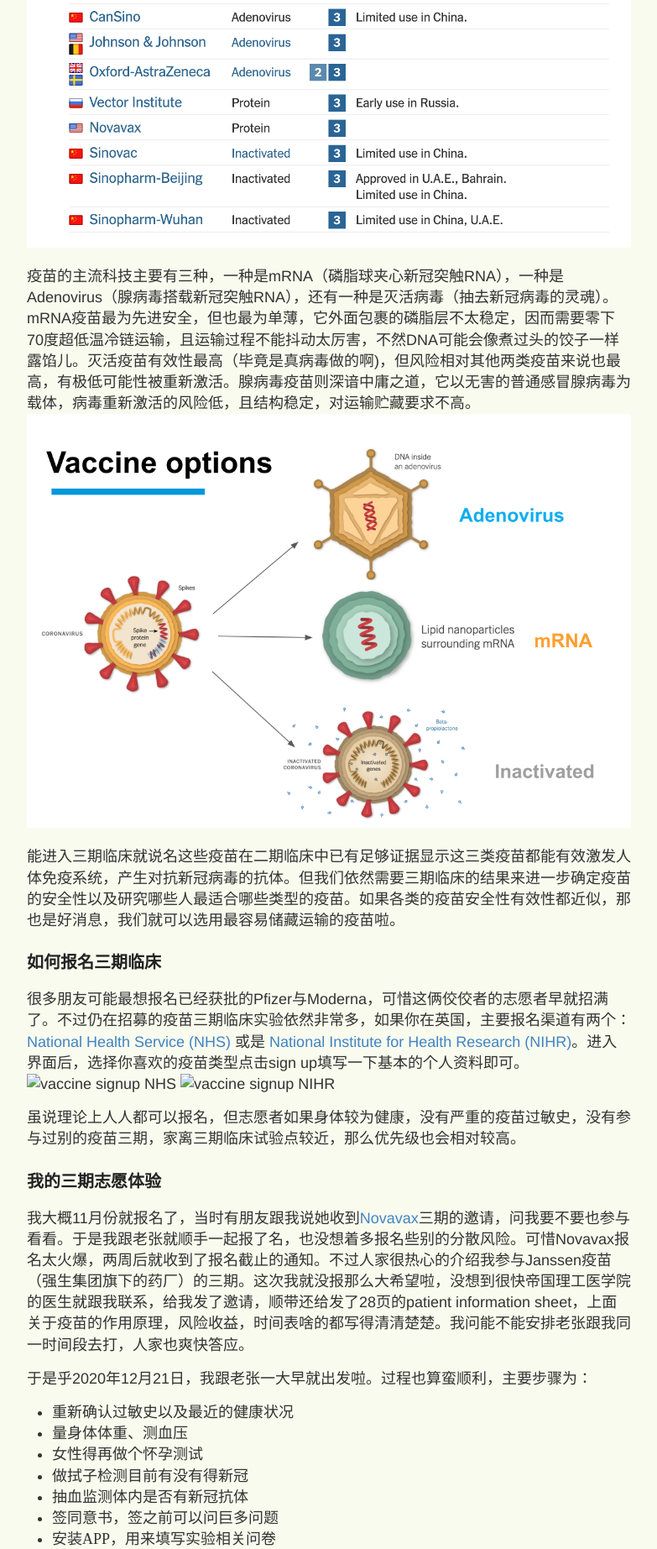
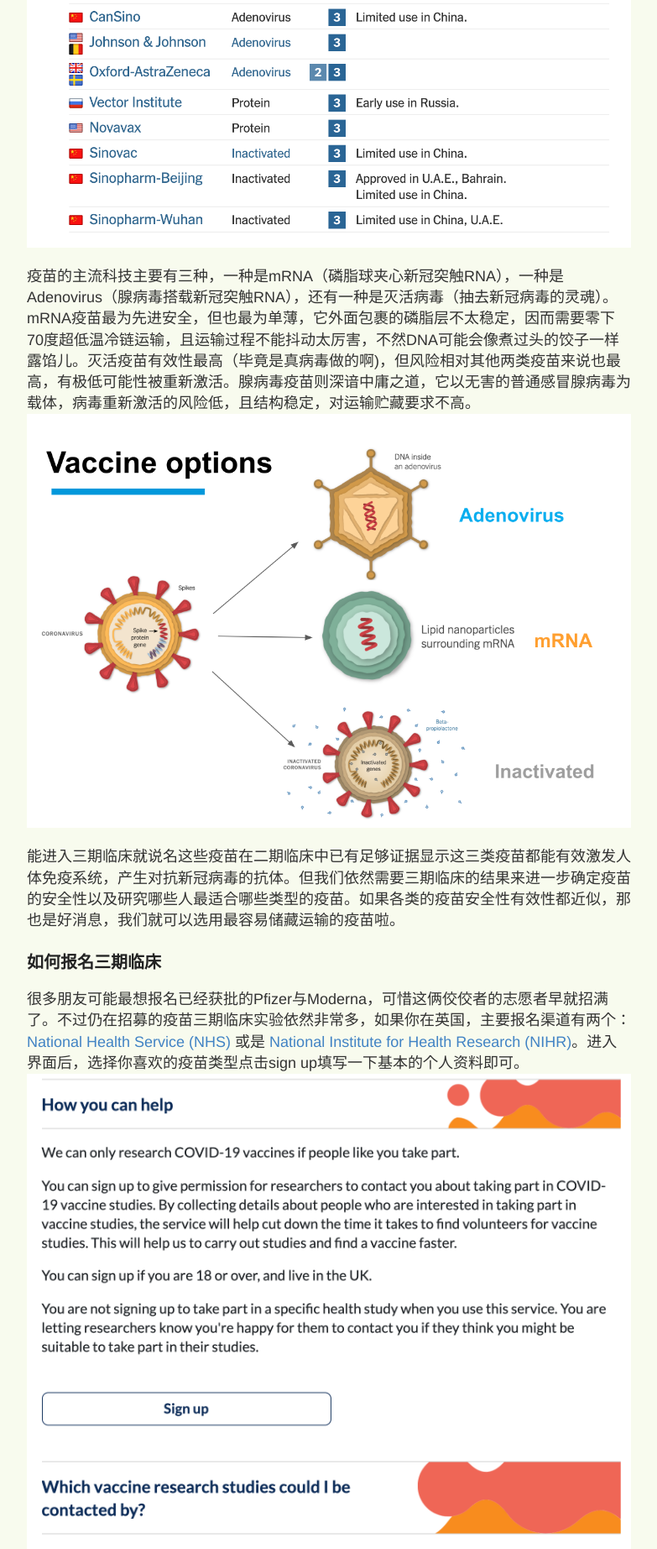
Before and after one commit to yihanxu/yihanxu.github.io, a Jekyll site: the page built from _posts/2020-12-24-covid-vaccine-volunteer.md, in a window 1280 px wide. Shown: the part 747-2592 px from the top of the page at 84% size, without its empty margins (248-1031 px from the left). Built offline with Jekyll 4.4.1, drawn with Linux system fonts in a browser that asks for light colours; comment, search, counter and statistics services are not loaded.

Commit message:
correct typo

```diff
--- a/_posts/2020-12-24-covid-vaccine-volunteer.md
+++ b/_posts/2020-12-24-covid-vaccine-volunteer.md
@@ -10,16 +10,16 @@
 虽然Pfizer跟Moderna目前均已获批上市，但欧美国家目前只有高风险人群可以免费接种（印尼是18~60岁生力军先接种，而中国则是一线人员及出国留学经商人员可以接种）。我等普通人就算想花钱买也买不到，保守估计至少还要等一年才能轮上。可是我想早打早安心呐，有什么路子吗？还真有，那就是报名参加疫苗三期临床志愿者。
 
 ### 疫苗类型
-本着鸡蛋不能放同一篮子的原则， 科学家研发了诸多不同类型的疫苗。纽约时报对各个疫苗的临床进展有个实时追踪，单单进入三期的就已有11个。
+本着鸡蛋不能放同一篮子的原则， 科学家研发了诸多不同类型的疫苗。纽约时报对各个疫苗的临床进展有个实时追踪，单单进入三期的就已有11个。<br>
 ![vaccine tracker](/images/vaccine_tracker.jpg)
 
-疫苗的主流科技主要有三种，一种是mRNA（磷脂球夹心新冠突触RNA），一种是Adenovirus（腺病毒搭载新冠突触RNA），还有一种是灭活病毒（抽去新冠病毒的灵魂）。mRNA疫苗最为先进安全，但也最为单薄，它外面包裹的磷脂层不太稳定，因而需要零下70度超低温冷链运输，且运输过程不能抖动太厉害，不然DNA可能会像煮过头的饺子一样露馅儿。灭活疫苗有效性最高（毕竟是真病毒做的啊)，但风险相对其他两类疫苗来说也最高，有极低可能性被重新激活。腺病毒疫苗则深谙中庸之道，它以无害的普通感冒腺病毒为载体，病毒重新激活的风险低，且结构稳定，对运输贮藏要求不高。
+疫苗的主流科技主要有三种，一种是mRNA（磷脂球夹心新冠突触RNA），一种是Adenovirus（腺病毒搭载新冠突触RNA），还有一种是灭活病毒（抽去新冠病毒的灵魂）。mRNA疫苗最为先进安全，但也最为单薄，它外面包裹的磷脂层不太稳定，因而需要零下70度超低温冷链运输，且运输过程不能抖动太厉害，不然DNA可能会像煮过头的饺子一样露馅儿。灭活疫苗有效性最高（毕竟是真病毒做的啊)，但风险相对其他两类疫苗来说也最高，有极低可能性被重新激活。腺病毒疫苗则深谙中庸之道，它以无害的普通感冒腺病毒为载体，病毒重新激活的风险低，且结构稳定，对运输贮藏要求不高。<br>
 ![vaccine options](/images/vaccine_options.jpg)
 
 能进入三期临床就说名这些疫苗在二期临床中已有足够证据显示这三类疫苗都能有效激发人体免疫系统，产生对抗新冠病毒的抗体。但我们依然需要三期临床的结果来进一步确定疫苗的安全性以及研究哪些人最适合哪些类型的疫苗。如果各类的疫苗安全性有效性都近似，那也是好消息，我们就可以选用最容易储藏运输的疫苗啦。
 
 ### 如何报名三期临床
-很多朋友可能最想报名已经获批的Pfizer与Moderna，可惜这俩佼佼者的志愿者早就招满了。不过仍在招募的疫苗三期临床实验依然非常多，如果你在英国，主要报名渠道有两个：[National Health Service (NHS)](https://www.nhs.uk/conditions/coronavirus-covid-19/research/coronavirus-vaccine-research/) 或是 [National Institute for Health Research (NIHR)](https://bepartofresearch.nihr.ac.uk/vaccine-studies/)。进入界面后，选择你喜欢的疫苗类型点击sign up填写一下基本的个人资料即可。
+很多朋友可能最想报名已经获批的Pfizer与Moderna，可惜这俩佼佼者的志愿者早就招满了。不过仍在招募的疫苗三期临床实验依然非常多，如果你在英国，主要报名渠道有两个：[National Health Service (NHS)](https://www.nhs.uk/conditions/coronavirus-covid-19/research/coronavirus-vaccine-research/) 或是 [National Institute for Health Research (NIHR)](https://bepartofresearch.nihr.ac.uk/vaccine-studies/)。进入界面后，选择你喜欢的疫苗类型点击sign up填写一下基本的个人资料即可。<br>
 ![vaccine signup NHS](/images/vaccine_signup1.jpg)
 ![vaccine signup NIHR](/images/vaccine_signup2.jpg)
 
@@ -38,11 +38,11 @@
 - 安装APP，用来填写实验相关问卷
 - 打疫苗（双盲）
 
-打完后留院观察15分钟看有无过敏，整个过程差不多要三个小时。两个月后复诊再打第二剂。虽然时间挺长，但医生护士笑容满面，体贴入微，总体体验还是很不错的。最后还送了我们个大礼包。里面东西挺全，有体温计，血氧仪，两份拭子检验包，各类说明书等。志愿者还有个小小特权，那就是可以有优先检测权，如果出现症状会有专人上门取样，也可以随时联系医生咨询症状。
+打完后留院观察15分钟看有无过敏，整个过程差不多要三个小时。两个月后复诊再打第二剂。虽然时间挺长，但医生护士笑容满面，体贴入微，总体体验还是很不错的。最后还送了我们个大礼包。里面东西挺全，有体温计，血氧仪，两份拭子检验包，各类说明书等。志愿者还有个小小特权，那就是可以有优先检测权，如果出现症状会有专人上门取样，也可以随时联系医生咨询症状。<br>
 ![vaccine giftbox](/images/vaccine_giftbox.jpg)
 
 ### 最后的最后
-打完后，大伙儿最关心的问题恐怕就是我被分到了哪个组：实验组还是安慰剂组？按理说双盲实验嘛，打没打上是个抛硬币问题，谁也不知道。可毕竟真疫苗跟生理盐水还是有区别的。经过我跟老张的比对，老张应该是我们家的幸运儿啦，他打完就发烧，晚上还烧到38.3度（好在睡一觉就恢复啦），而我的感觉只能用Michael Pence的那句“I didn't feel a thing”来形容。
+打完后，大伙儿最关心的问题恐怕就是我被分到了哪个组：实验组还是安慰剂组？按理说双盲实验嘛，打没打上是个抛硬币问题，谁也不知道。可毕竟真疫苗跟生理盐水还是有区别的。经过我跟老张的比对，老张应该是我们家的幸运儿啦，他打完就发烧，晚上还烧到38.3度（好在睡一觉就恢复啦），而我的感觉只能用Michael Pence的那句“I didn't feel a thing”来形容。<br>
 ![MP](/images/pence.jpg)
 
 不过就算我得了个安慰奖也不错，重在参与嘛，难得可以在一线为科学做贡献（更何况以后采购蔬果都可以名正言顺地推给老张干咯！）。况且，如果疫苗效果好，安慰剂组的同胞可以优先打真疫苗。
```
Also changed, not shown: images/vaccine_signup1.jpg (renamed from images/vaccine_signup1.png), images/vaccine_signup2.jpg (renamed from images/vaccine_signup2.png).
